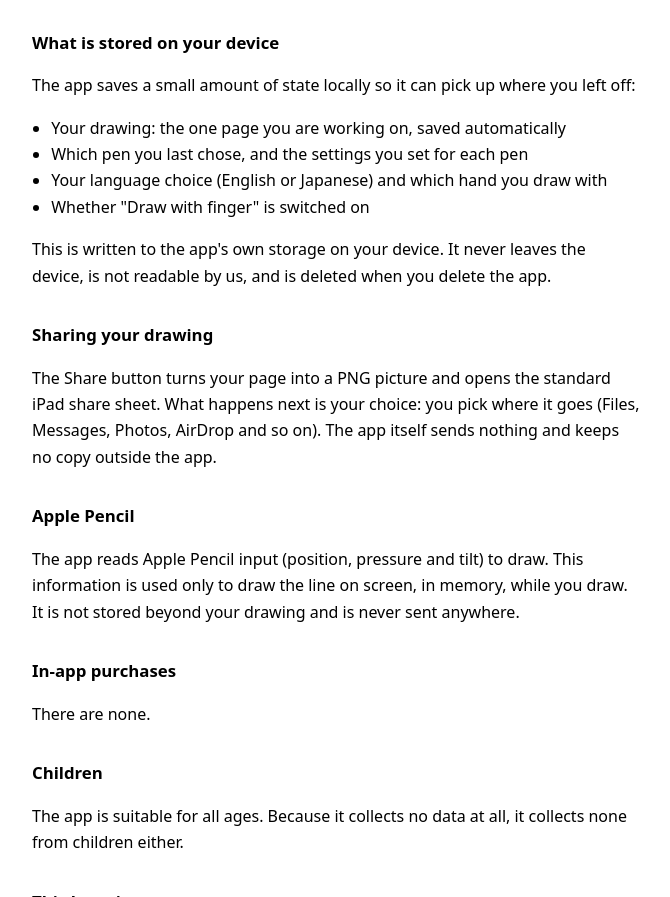
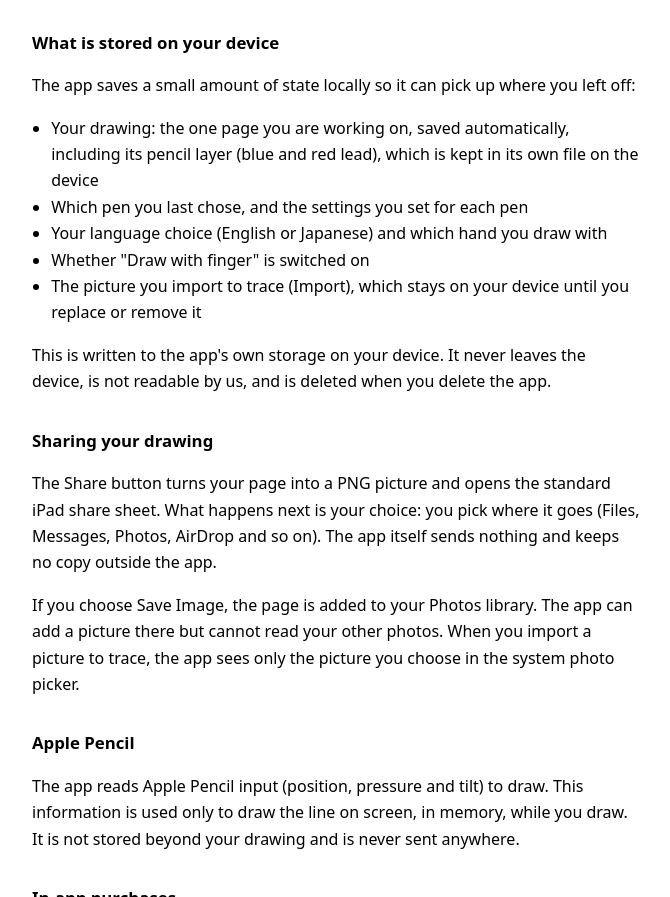
Before and after one commit to amovertone/mangaverse-site, a plain HTML site: page ink/privacy.html in a window 1280 px wide. Shown: the part 553-1450 px from the top of the page, without its empty margins (304-974 px from the left). Drawn offline with Linux system fonts and the light colour scheme.

Commit message:
Ink site: privacy covers Save Image, imported picture and pencil layer; support says Adjust
Co-Authored-By: Claude Sonnet 5.5 <noreply@anthropic.com>

```diff
--- a/ink/privacy.html
+++ b/ink/privacy.html
@@ -26,14 +26,16 @@
 <h2>What is stored on your device</h2>
 <p>The app saves a small amount of state locally so it can pick up where you left off:</p>
 <ul>
-<li>Your drawing: the one page you are working on, saved automatically</li>
+<li>Your drawing: the one page you are working on, saved automatically, including its pencil layer (blue and red lead), which is kept in its own file on the device</li>
 <li>Which pen you last chose, and the settings you set for each pen</li>
 <li>Your language choice (English or Japanese) and which hand you draw with</li>
 <li>Whether "Draw with finger" is switched on</li>
+<li>The picture you import to trace (Import), which stays on your device until you replace or remove it</li>
 </ul>
 <p>This is written to the app's own storage on your device. It never leaves the device, is not readable by us, and is deleted when you delete the app.</p>
 <h2>Sharing your drawing</h2>
 <p>The Share button turns your page into a PNG picture and opens the standard iPad share sheet. What happens next is your choice: you pick where it goes (Files, Messages, Photos, AirDrop and so on). The app itself sends nothing and keeps no copy outside the app.</p>
+<p>If you choose Save Image, the page is added to your Photos library. The app can add a picture there but cannot read your other photos. When you import a picture to trace, the app sees only the picture you choose in the system photo picker.</p>
 <h2>Apple Pencil</h2>
 <p>The app reads Apple Pencil input (position, pressure and tilt) to draw. This information is used only to draw the line on screen, in memory, while you draw. It is not stored beyond your drawing and is never sent anywhere.</p>
 <h2>In-app purchases</h2>
```
Also changed, not shown: ink/index.html (+1 -1 lines).
